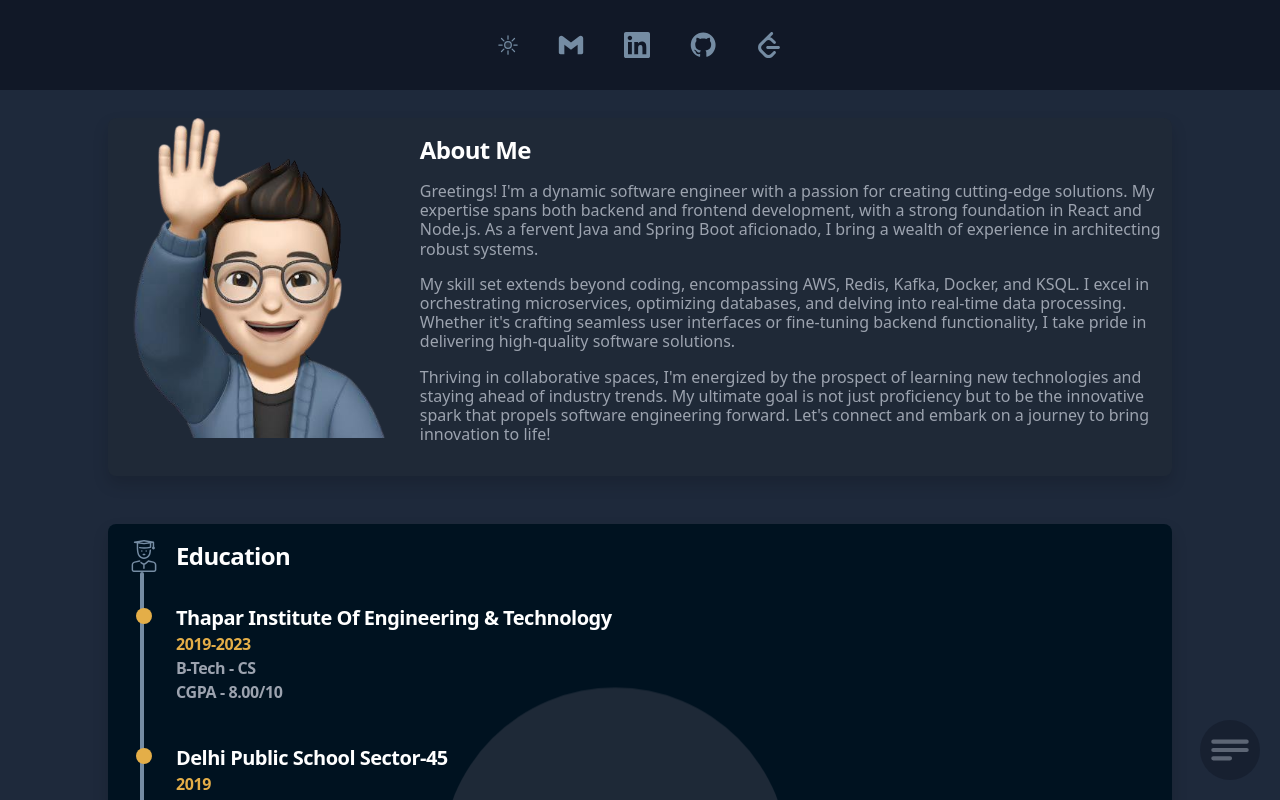
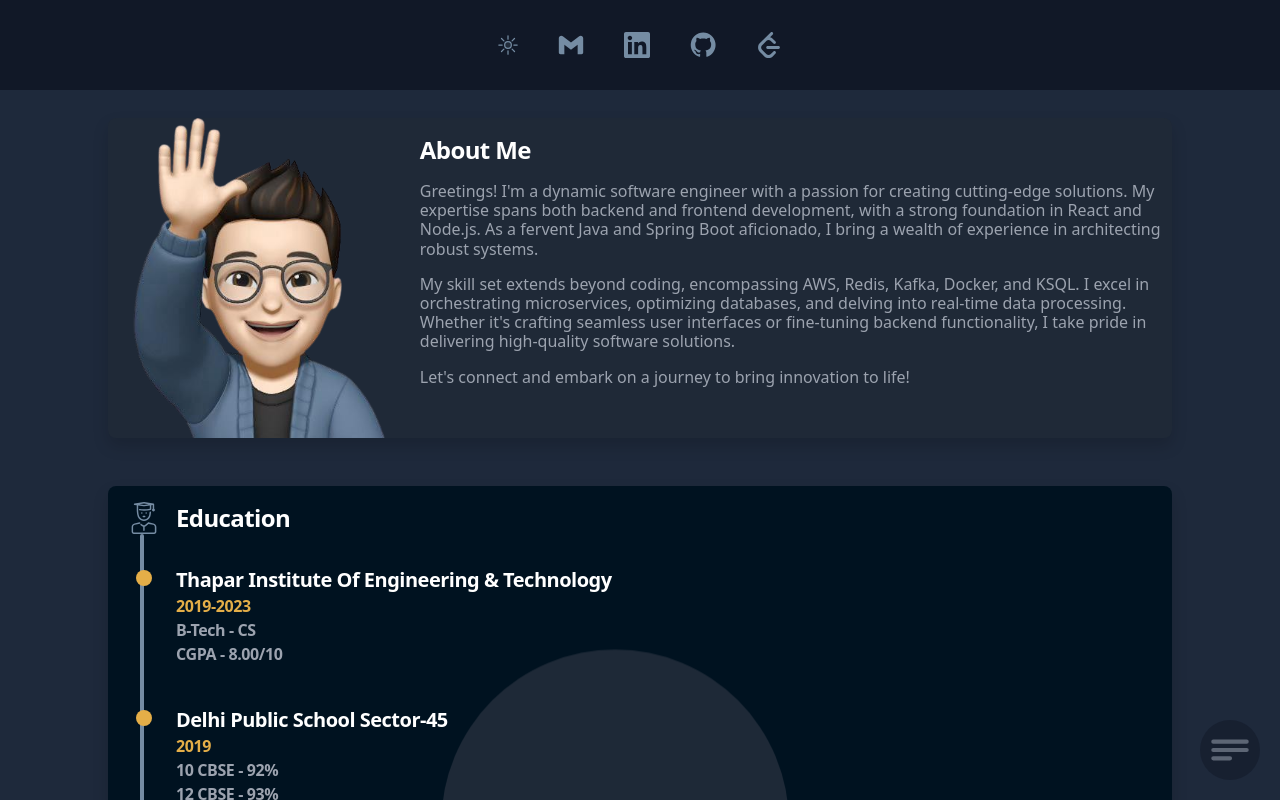
Before and after one commit to Shaunakk09/Portfolio, a React (Create React App) app: page / in a window 1280 px wide. Shown: the top 800 px of the page. Built offline with nearby package versions, Linux system fonts and the light colour scheme.

Commit message:
about me

```diff
--- a/src/components/Pages/aboutMe.jsx
+++ b/src/components/Pages/aboutMe.jsx
@@ -8,7 +8,7 @@ export const AboutMe = ({theme}) => {
             <h5 className={`mb-2 sm:mb-3 text-xl sm:text-2xl font-bold tracking-tight ${theme === "darkMode" ? "text-white" : "text-gray-900"} whitespace-nowrap`}>About Me</h5>
             <h5 className={`ml-4 mr-2 mb-3 sm:ml-0 sm:pt-2 font-normal ${theme === "darkMode" ? "text-gray-400" : "text-gray-700"}`}>Greetings! I'm a dynamic software engineer with a passion for creating cutting-edge solutions. My expertise spans both backend and frontend development, with a strong foundation in React and Node.js. As a fervent Java and Spring Boot aficionado, I bring a wealth of experience in architecting robust systems.</h5>
             <h5 className={`ml-4 mr-2 mb-3 sm:ml-0 font-normal ${theme === "darkMode" ? "text-gray-400" : "text-gray-700"}`}>My skill set extends beyond coding, encompassing AWS, Redis, Kafka, Docker, and KSQL. I excel in orchestrating microservices, optimizing databases, and delving into real-time data processing. Whether it's crafting seamless user interfaces or fine-tuning backend functionality, I take pride in delivering high-quality software solutions.</h5>
-            <h5 className={`ml-4 mr-2 mb-3 sm:ml-0 font-normal ${theme === "darkMode" ? "text-gray-400" : "text-gray-700"}`}>Thriving in collaborative spaces, I'm energized by the prospect of learning new technologies and staying ahead of industry trends. My ultimate goal is not just proficiency but to be the innovative spark that propels software engineering forward. Let's connect and embark on a journey to bring innovation to life!</h5>
+            <h5 className={`ml-4 mr-2 mb-3 sm:ml-0 font-normal ${theme === "darkMode" ? "text-gray-400" : "text-gray-700"}`}>Let's connect and embark on a journey to bring innovation to life!</h5>
         </div>
     </div>
   )
```
